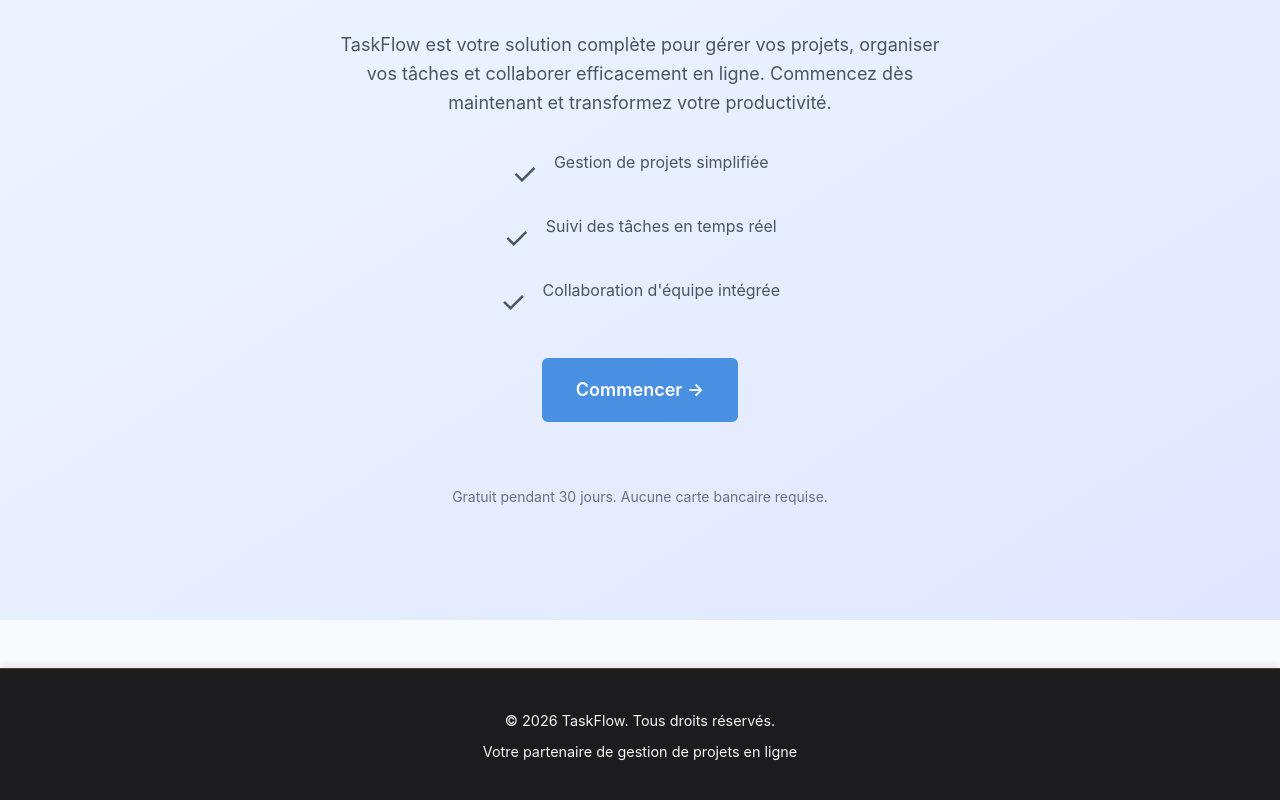
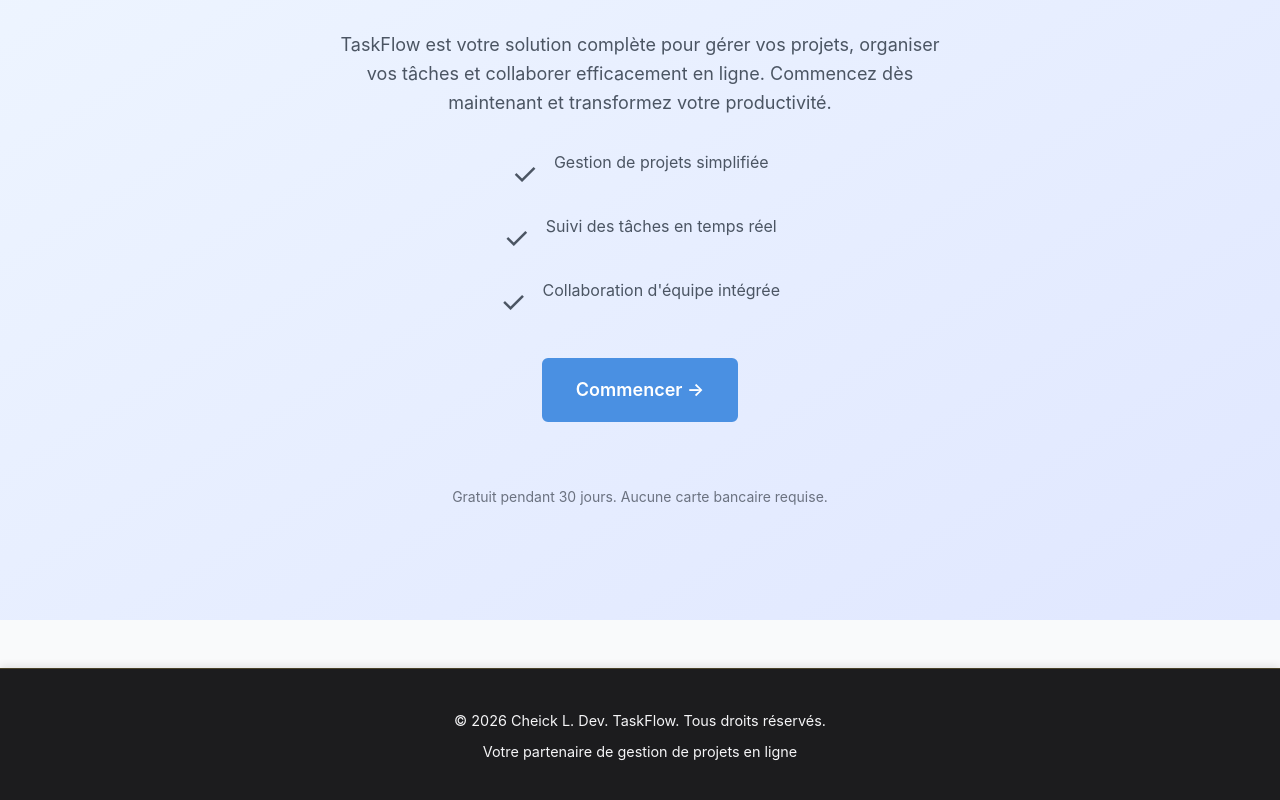
Before and after one commit to CL-KRMA/Taskflow, a Next.js app: page / in a window 1280 px wide. Shown: the part 288-1088 px from the top of the page. Built offline with nearby package versions, Linux system fonts and the light colour scheme; no server answers.

Commit message:
deployement task flow

```diff
--- a/app/components/Footer.tsx
+++ b/app/components/Footer.tsx
@@ -1,7 +1,7 @@
 export default function Footer() {
   return (
     <footer className="footer">
-      <p>&copy; 2026 TaskFlow. Tous droits réservés.</p>
+      <p>&copy; 2026 Cheick L. Dev. TaskFlow. Tous droits réservés.</p>
       <p>Votre partenaire de gestion de projets en ligne</p>
     </footer>
   );
--- a/app/globals.css
+++ b/app/globals.css
@@ -1,7 +1,3 @@
-@plugin "daisyui" {
-  themes: all;
-}
-
 /* ================================
    🎨 CSS PUR - TaskFlow
    ================================ */
```
Also changed, not shown: 2 other files (tests, documents, lock files or other folders).
